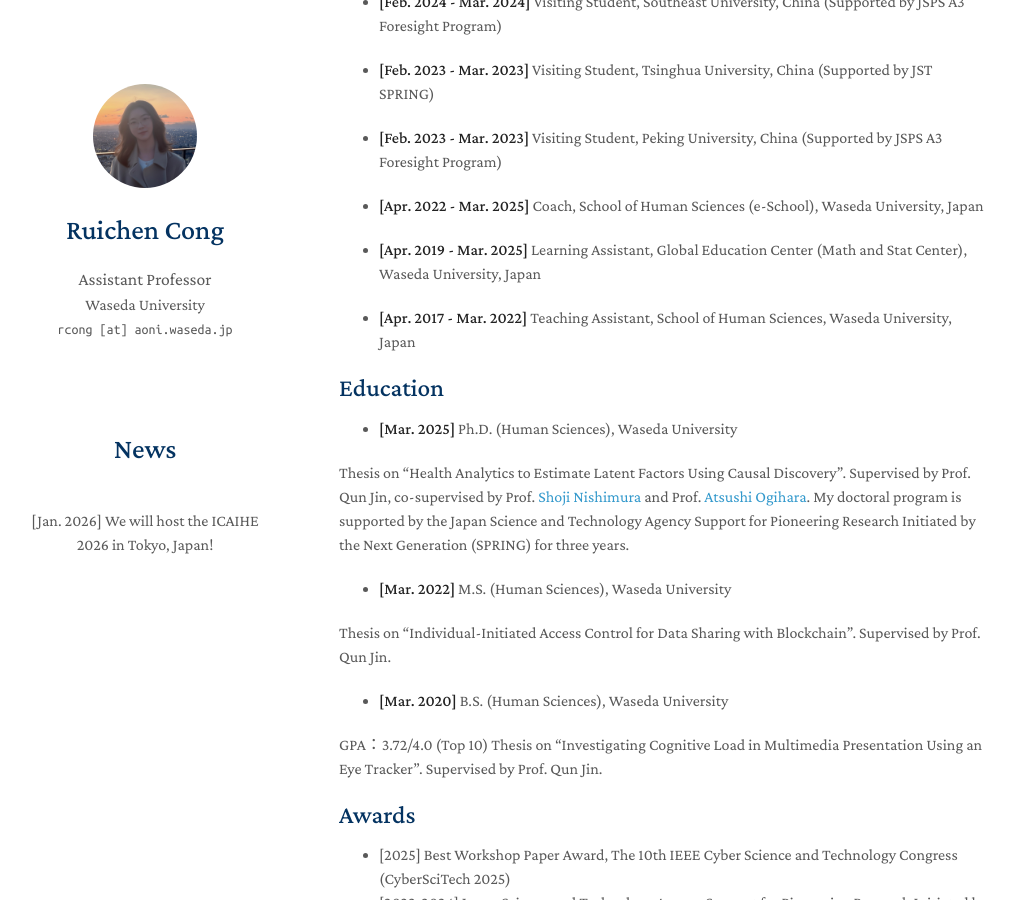
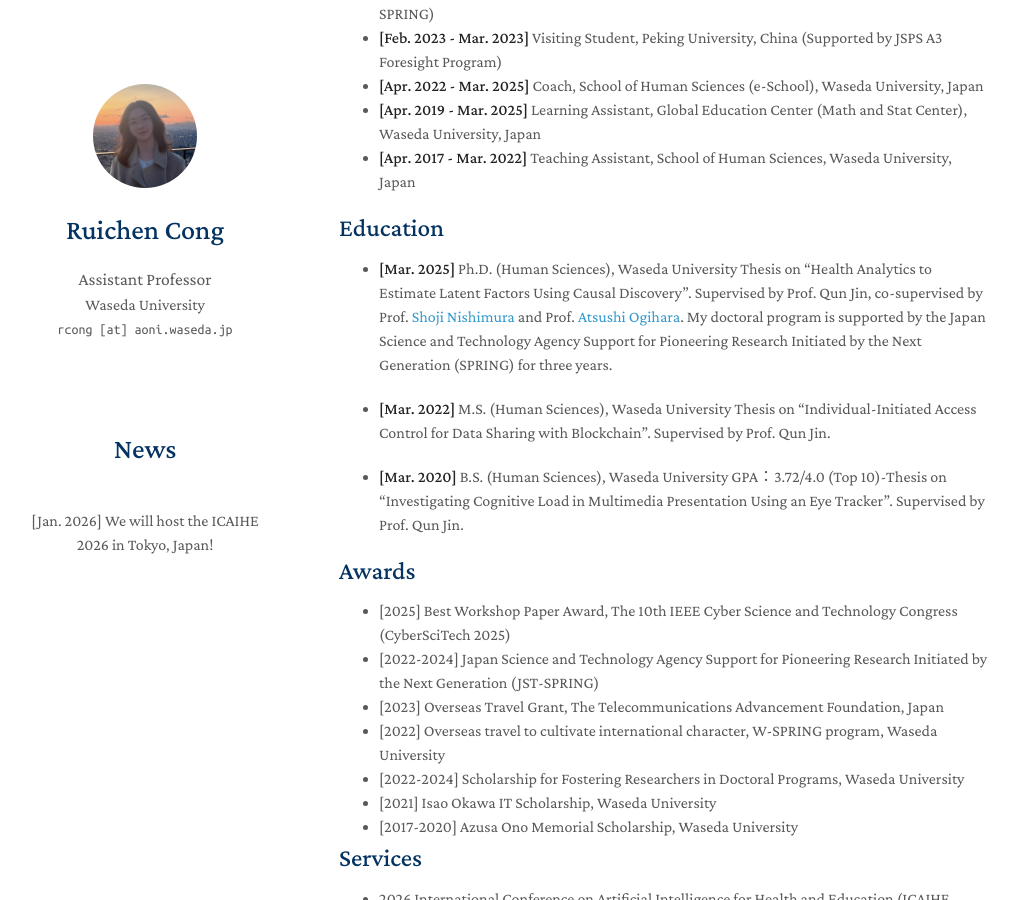
Before and after one commit to ruichencong/ruichencong.github.io, a Jekyll site: the page built from index.md, in a window 1280 px wide and 900 px high, scrolled down 712 px. Shown: the whole window, without its empty margins (131-1150 px from the left). Built offline with Jekyll 4.4.1, drawn with Linux system fonts in a browser that asks for light colours; a style sheet for code colours, icons or effects is not loaded; our own code applies the rules of GitHub Pages for plain Markdown files.

```diff
--- a/index.md
+++ b/index.md
@@ -18,37 +18,25 @@ Hello! I am an Assistant Professor at the Department of Human Informatics and Co
 ## Acadamic Experience
 
 - **[Apr. 2025 - Present]** Assistant Professor, Faculty of Human Sciences, Waseda University, Japan
-
 - **[Apr. 2025 - Present]** Guest Lecturer, Tokyo City University, Japan
-
 - **[Feb. 2025 - Mar. 2025]** Visiting Student, Northwest University, China (Supported by JSPS A3 Foresight Program)
-
 - **[Feb. 2024 - Mar. 2024]** Visiting Student, Southeast University, China (Supported by JSPS A3 Foresight Program)
-
 - **[Feb. 2023 - Mar. 2023]** Visiting Student, Tsinghua University, China (Supported by JST SPRING)
-
 - **[Feb. 2023 - Mar. 2023]** Visiting Student, Peking University, China (Supported by JSPS A3 Foresight Program)
-
 - **[Apr. 2022 - Mar. 2025]** Coach, School of Human Sciences (e-School), Waseda University, Japan
-
 - **[Apr. 2019 - Mar. 2025]** Learning Assistant, Global Education Center (Math and Stat Center), Waseda University, Japan
-
 - **[Apr. 2017 - Mar. 2022]** Teaching Assistant, School of Human Sciences, Waseda University, Japan
 
 ## Education
 
 - **[Mar. 2025]** Ph.D. (Human Sciences), Waseda University
-
 Thesis on "Health Analytics to Estimate Latent Factors Using Causal Discovery". Supervised by Prof. Qun Jin, co-supervised by Prof. [Shoji Nishimura](https://w-rdb.waseda.jp/html/100000547_en.html) and Prof. [Atsushi Ogihara](https://w-rdb.waseda.jp/html/100000619_en.html). My doctoral program is supported by the Japan Science and Technology Agency Support for Pioneering Research Initiated by the Next Generation (SPRING) for three years.
 
 - **[Mar. 2022]** M.S. (Human Sciences), Waseda University
-
 Thesis on "Individual-Initiated Access Control for Data Sharing with Blockchain". Supervised by Prof. Qun Jin.
 
 - **[Mar. 2020]** B.S. (Human Sciences), Waseda University
-
-GPA：3.72/4.0 (Top 10)
-Thesis on "Investigating Cognitive Load in Multimedia Presentation Using an Eye Tracker". Supervised by Prof. Qun Jin.
+GPA：3.72/4.0 (Top 10)-Thesis on "Investigating Cognitive Load in Multimedia Presentation Using an Eye Tracker". Supervised by Prof. Qun Jin.
 
 
 {% include_relative _includes/awards.md %}
```
